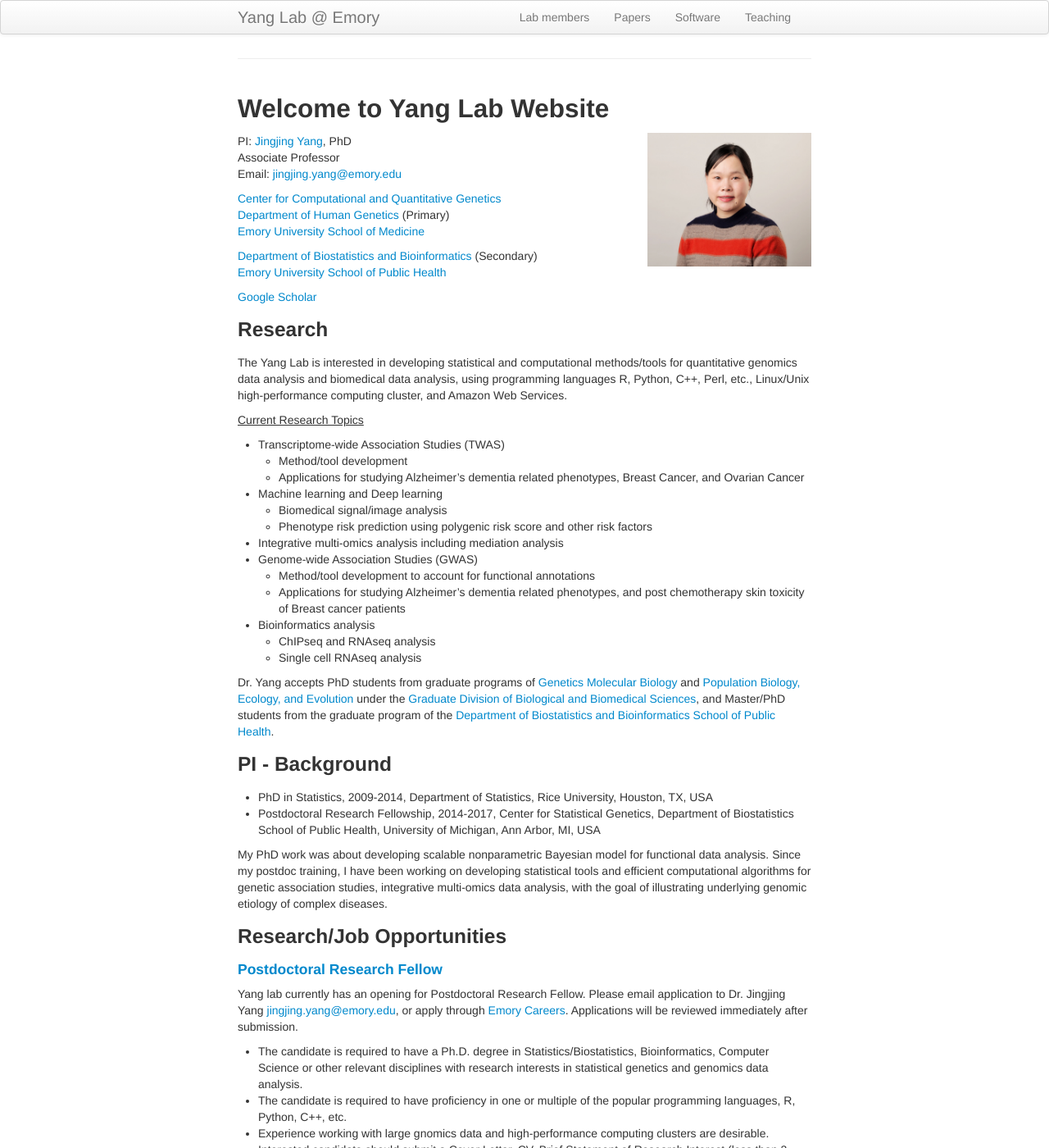
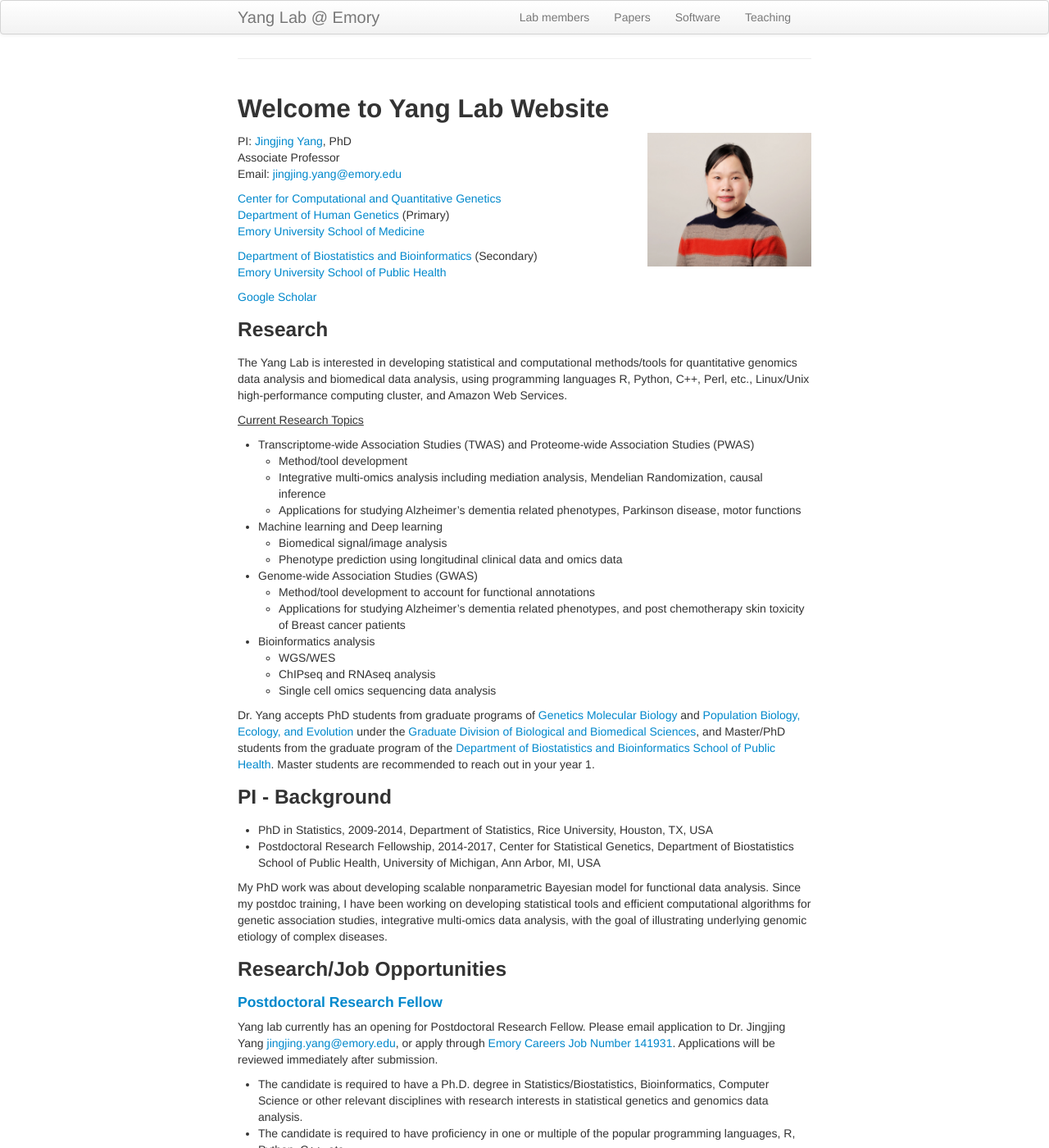
Before and after one commit to yanglab-emory/yanglab-emory.github.io, a Jekyll site: the page built from index.md, in a window 1280 px wide and 1400 px high. Shown: the whole window at 82% size. Built offline with Jekyll 4.4.1, drawn with Linux system fonts in a browser that asks for light colours.

Commit message:
update home page

```diff
--- a/index.md
+++ b/index.md
@@ -27,21 +27,22 @@ The Yang Lab is interested in developing statistical and computational methods/t
 
 <ins>Current Research Topics</ins>
 
-* Transcriptome-wide Association Studies (TWAS)
+* Transcriptome-wide Association Studies (TWAS) and Proteome-wide Association Studies (PWAS)
 	* Method/tool development
-	* Applications for studying Alzheimer's dementia related phenotypes, Breast Cancer, and Ovarian Cancer
+	* Integrative multi-omics analysis including mediation analysis, Mendelian Randomization, causal inference
+	* Applications for studying Alzheimer's dementia related phenotypes, Parkinson disease, motor functions
 * Machine learning and Deep learning
 	* Biomedical signal/image analysis
-	* Phenotype risk prediction using polygenic risk score and other risk factors
-* Integrative multi-omics analysis including mediation analysis
+	* Phenotype prediction using longitudinal clinical data and omics data
 * Genome-wide Association Studies (GWAS)
 	* Method/tool development to account for functional annotations
 	* Applications for studying Alzheimer's dementia related phenotypes, and post chemotherapy skin toxicity of Breast cancer patients
 * Bioinformatics analysis
+	* WGS/WES
 	* ChIPseq and RNAseq analysis
-	* Single cell RNAseq analysis
+	* Single cell omics sequencing data analysis
 
-Dr. Yang accepts PhD students from graduate programs of [Genetics Molecular Biology](http://biomed.emory.edu/PROGRAM_SITES/GMB/) and [Population Biology, Ecology, and Evolution](http://biomed.emory.edu/PROGRAM_SITES/PBEE/) under the [Graduate Division of Biological and Biomedical Sciences](http://www.biomed.emory.edu/), and Master/PhD students from the graduate program of the [Department of Biostatistics and Bioinformatics School of Public Health](https://sph.emory.edu/admissions/phd/index.html).
+Dr. Yang accepts PhD students from graduate programs of [Genetics Molecular Biology](http://biomed.emory.edu/PROGRAM_SITES/GMB/) and [Population Biology, Ecology, and Evolution](http://biomed.emory.edu/PROGRAM_SITES/PBEE/) under the [Graduate Division of Biological and Biomedical Sciences](http://www.biomed.emory.edu/), and Master/PhD students from the graduate program of the [Department of Biostatistics and Bioinformatics School of Public Health](https://sph.emory.edu/admissions/phd/index.html). Master students are recommended to reach out in your year 1.
 
 ### PI - Background
 * PhD in Statistics, 2009-2014, Department of Statistics, Rice University, Houston, TX, USA
@@ -75,8 +76,8 @@ Yang lab currently has an opening for Research Specialist. Please email applicat
 * Interested candidate should submit CV, Brief Statement of Research Interest (one page), and Contacts for 3 references.
 -->
 
-#### [Postdoctoral Research Fellow](https://faculty-emory.icims.com/jobs/59581/post-doctoral-fellow---human-genetics--yang-lab/job?hub=13)
-Yang lab currently has an opening for Postdoctoral Research Fellow. Please email application to Dr. Jingjing Yang <jingjing.yang@emory.edu>, or apply through [Emory Careers](https://faculty-emory.icims.com/jobs/59581/post-doctoral-fellow---human-genetics--yang-lab/job?hub=13). Applications will be reviewed immediately after submission.
+#### [Postdoctoral Research Fellow](https://faculty-emory.icims.com/jobs/141931/post-doctoral-fellow/job?mode=view&mobile=false&width=1140&height=500&bga=true&needsRedirect=false&jan1offset=-300&jun1offset=-240)
+Yang lab currently has an opening for Postdoctoral Research Fellow. Please email application to Dr. Jingjing Yang <jingjing.yang@emory.edu>, or apply through [Emory Careers Job Number 141931](https://faculty-emory.icims.com/jobs/141931/post-doctoral-fellow/job?mode=view&mobile=false&width=1140&height=500&bga=true&needsRedirect=false&jan1offset=-300&jun1offset=-240). Applications will be reviewed immediately after submission.
 
 * The candidate is required to have a Ph.D. degree in Statistics/Biostatistics, Bioinformatics, Computer Science or other relevant disciplines with research interests in statistical genetics and genomics data analysis.
 * The candidate is required to have proficiency in one or multiple of the popular programming languages, R, Python, C++, etc.
```
